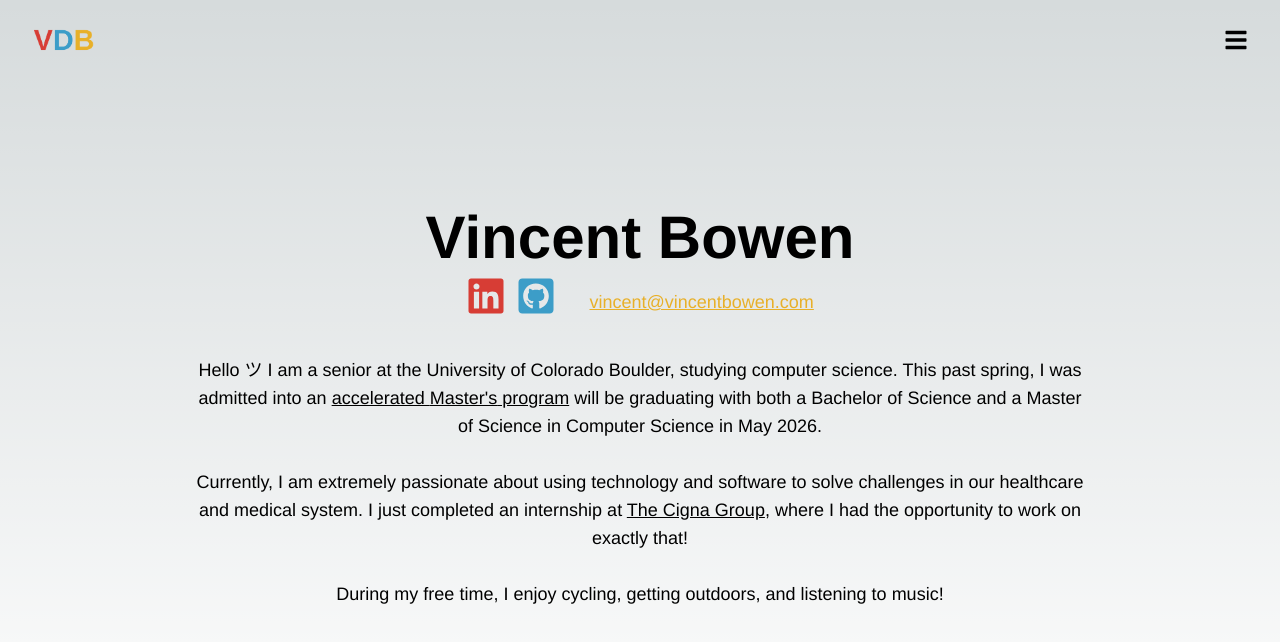
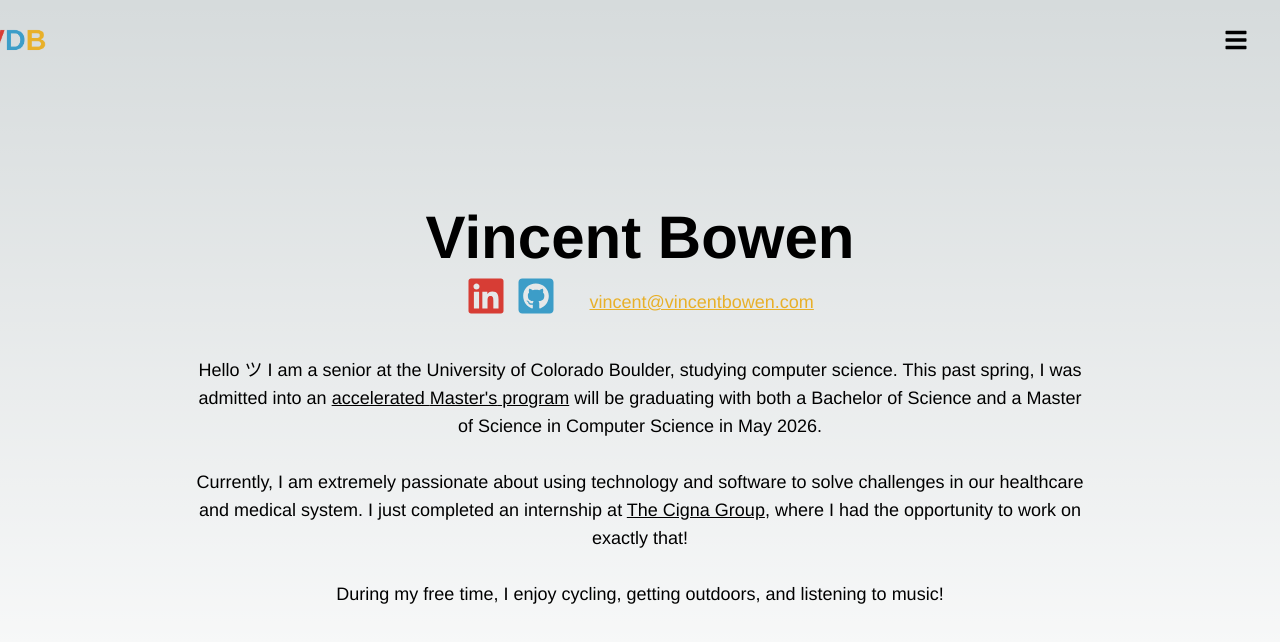
Before and after one commit to vincedbowen/vincedbowen.github.io, a Next.js app: page /about in a window 1280 px wide. Shown: the top 642 px of the page. Built offline with nearby package versions, Linux system fonts and the light colour scheme.

Commit message:
fixing navbar grid spacing

```diff
--- a/app/components/Navbar.js
+++ b/app/components/Navbar.js
@@ -51,7 +51,7 @@ export default function Navbar() {
       <div className="mx-auto max-w-7xl px-2 sm:px-6 lg:px-8">
         <div className="relative flex h-20 items-center justify-between">
           <div className="flex flex-1 items-center justify-center sm:items-stretch sm:justify-start">
-            <div className="flex flex-shrink-0 items-center">
+            <div className="flex flex-shrink-0 items-center -ml-12">
                 <HomeLogo/>
             </div>
           </div>
```
